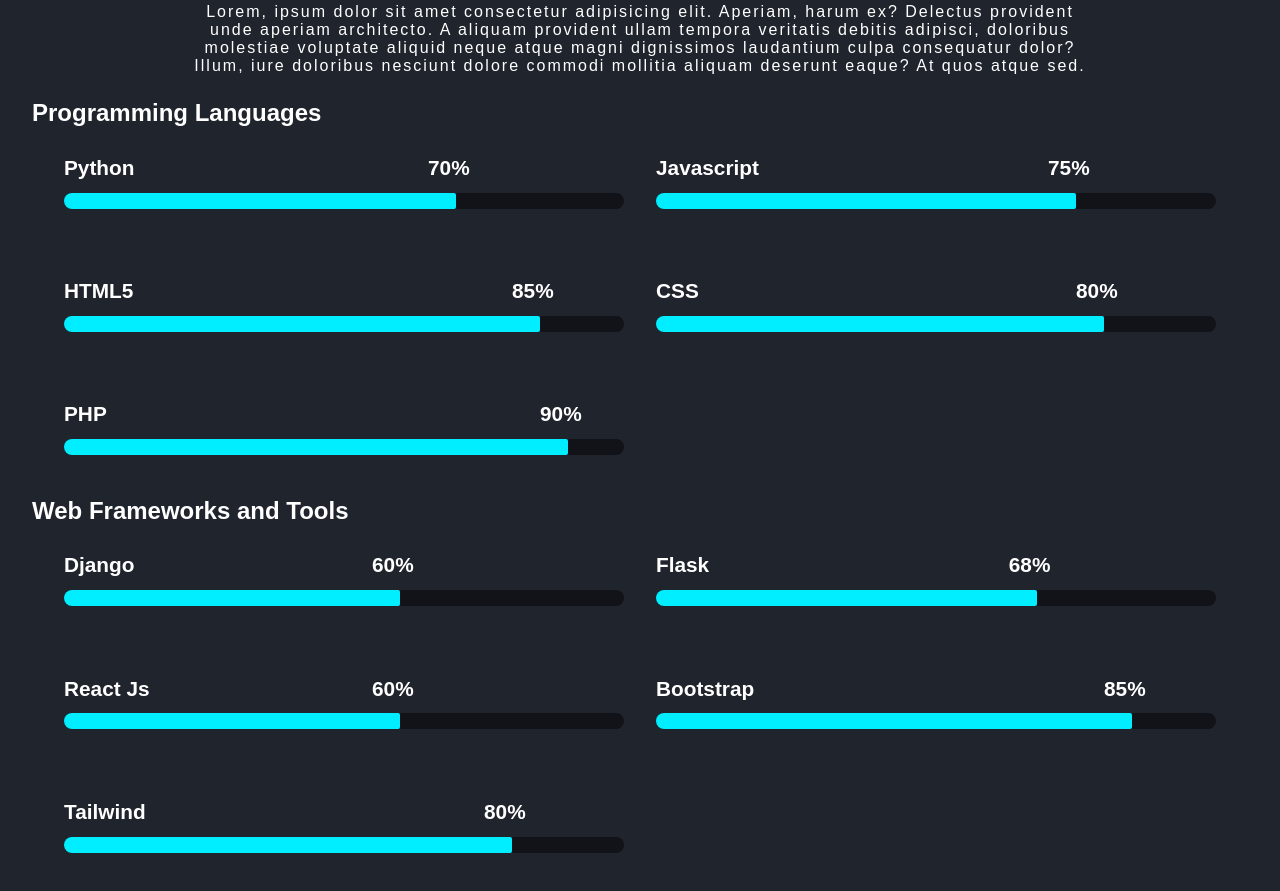
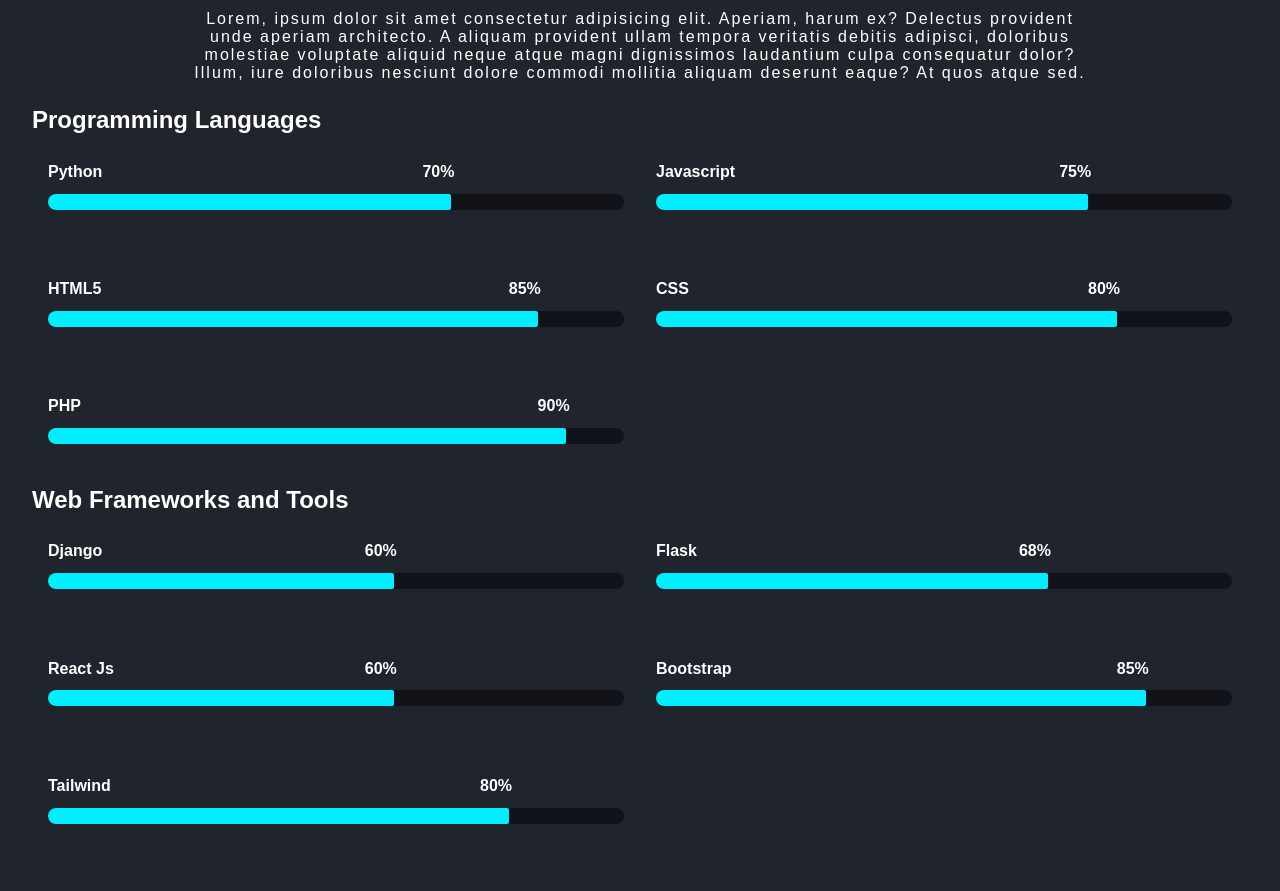
Before and after one commit to Bhuwan597/portfolio, a plain HTML site: page index.html in a window 1280 px wide. Shown: the part 879-1770 px from the top of the page. Drawn offline with nearby package versions, Linux system fonts and the light colour scheme; a script that the page names is missing.

Commit message:
Some Animations

```diff
--- a/css/style.css
+++ b/css/style.css
@@ -82,7 +82,7 @@ animation-delay: 2s,3s;
 .home-content h3 span{
     color: #0ef;
 }
-.home-content h1, .title h2{
+.home-content h1{
     font-size: 56px;
     font-weight: 700;
     margin: -7px 0;
@@ -169,7 +169,7 @@ display: flex;
 justify-content: flex-start;
 font-weight: 700;
 position: relative;
-font-size: 1.3rem;
+font-size: 1rem;
 }
 .skillz .item-text span:last-child{
     position: absolute;
@@ -196,6 +196,8 @@ font-size: 1.3rem;
     margin-left: 63%;
 }
 .title h2{
+    font-size: 56px;
+    font-weight: 700;
     text-align: center !important;
     margin-bottom: 20px;
     color: #0ef;
@@ -203,9 +205,6 @@ font-size: 1.3rem;
 
 }
 .text{
-    opacity: 0;
-    animation: slideLeft 1s ease forwards;
-    animation-delay: 1.5s;
     letter-spacing: 2px;
 }
 .skillz h2{
@@ -252,7 +251,7 @@ font-size: 1.3rem;
     display: grid;
     grid-template-columns: repeat(2,1fr);
     grid-gap: 2rem;
-    padding: 0 4rem;
+    padding: 0 3rem;
 }
 @keyframes slideRight{
     0%{
--- a/index.html
+++ b/index.html
@@ -7,6 +7,7 @@
     <title>Bhuwan Acharya | Portfolio  Website</title>
     <link href='https://unpkg.com/boxicons@2.1.4/css/boxicons.min.css' rel='stylesheet'>
     <link rel="stylesheet" href="css/style.css">
+    <link rel="stylesheet" href="https://unpkg.com/aos@next/dist/aos.css" />
 </head>
 <body>
     <header class="header">
@@ -39,112 +40,121 @@
     </section>
 <section  class="skillz">
     <div class="title">
-        <h2 >My Skills</h2>
+        <h2 data-aos="slide-down">My Skills</h2>
     </div>
-    <p class="text">Lorem, ipsum dolor sit amet consectetur adipisicing elit. Aperiam, harum ex? Delectus provident unde aperiam architecto. A aliquam provident ullam tempora veritatis debitis adipisci, doloribus molestiae voluptate aliquid neque atque magni dignissimos laudantium culpa consequatur dolor? Illum, iure doloribus nesciunt dolore commodi mollitia aliquam deserunt eaque? At quos atque sed.</p>
-    <h2>Programming Languages</h2>
+    <p data-aos="fade" class="text">Lorem, ipsum dolor sit amet consectetur adipisicing elit. Aperiam, harum ex? Delectus provident unde aperiam architecto. A aliquam provident ullam tempora veritatis debitis adipisci, doloribus molestiae voluptate aliquid neque atque magni dignissimos laudantium culpa consequatur dolor? Illum, iure doloribus nesciunt dolore commodi mollitia aliquam deserunt eaque? At quos atque sed.</p>
+    <h2 data-aos="slide-left">Programming Languages</h2>
     <div class="row">
         <div class="item">
-            <div class="item-text">
+            <div class="item-text" data-aos="slide-down">
                 <span>Python</span>
                 <span class="w-70">70%</span>
             </div>
             <div class="progress">
-                <div class="progress-bar w-70"></div>
+                <div class="progress-bar w-70" data-aos="fade-right"></div>
             </div>
         </div>
         <div class="item">
-            <div class="item-text">
+            <div class="item-text"data-aos="slide-down">
                 <span>Javascript</span>
                 <span class="w-75">75%</span>
             </div>
             <div class="progress">
-                <div class="progress-bar w-75"></div>
+                <div class="progress-bar w-75"data-aos="fade-right"></div>
             </div>
         </div>
         <div class="item">
-            <div class="item-text">
+            <div class="item-text"data-aos="slide-down">
                 <span>HTML5</span>
                 <span class="w-85">85%</span>
             </div>
             <div class="progress">
-                <div class="progress-bar w-85"></div>
+                <div class="progress-bar w-85"data-aos="fade-right"></div>
             </div>
         </div>
         <div class="item">
-            <div class="item-text">
+            <div class="item-text"data-aos="slide-down">
                 <span>CSS</span>
                 <span class="w-80">80%</span>
             </div>
             <div class="progress">
-                <div class="progress-bar w-80"></div>
+                <div class="progress-bar w-80"data-aos="fade-right"></div>
             </div>
         </div>
         <div class="item">
-            <div class="item-text">
+            <div class="item-text"data-aos="slide-down">
                 <span>PHP</span>
                 <span class="w-90">90%</span>
             </div>
             <div class="progress">
-                <div class="progress-bar w-90"></div>
+                <div class="progress-bar w-90"data-aos="fade-right"></div>
             </div>
         </div>
 
 
     </div>
-    <h2>Web Frameworks and Tools</h2>
+    <h2 data-aos="slide-left">Web Frameworks and Tools</h2>
 
     <div class="row">
         <div class="item">
-            <div class="item-text">
+            <div class="item-text"data-aos="slide-down">
                 <span>Django</span>
                 <span class="w-60">60%</span>
             </div>
-            <div class="progress">
-                <div class="progress-bar w-60"></div>
+            <div class="progress"data-aos="slide-down">
+                <div class="progress-bar w-60"data-aos="fade-right"></div>
             </div>
         </div>
         <div class="item">
-            <div class="item-text">
+            <div class="item-text"data-aos="slide-down">
                 <span>Flask</span>
                 <span class="w-68">68%</span>
             </div>
             <div class="progress">
-                <div class="progress-bar w-68"></div>
+                <div class="progress-bar w-68"data-aos="fade-right"></div>
             </div>
         </div>
         <div class="item">
-            <div class="item-text">
+            <div class="item-text"data-aos="slide-down">
                 <span>React Js</span>
                 <span class="w-60">60%</span>
             </div>
             <div class="progress">
-                <div class="progress-bar w-60"></div>
+                <div class="progress-bar w-60"data-aos="fade-right"></div>
             </div>
         </div>
         <div class="item">
-            <div class="item-text">
+            <div class="item-text"data-aos="slide-down">
                 <span>Bootstrap</span>
                 <span class="w-85">85%</span>
             </div>
             <div class="progress">
-                <div class="progress-bar w-85"></div>
+                <div class="progress-bar w-85"data-aos="fade-right"></div>
             </div>
         </div>
         <div class="item">
-            <div class="item-text">
+            <div class="item-text"data-aos="slide-down">
                 <span>Tailwind</span>
                 <span class="w-80">80%</span>
             </div>
             <div class="progress">
-                <div class="progress-bar w-80"></div>
+                <div class="progress-bar w-80"data-aos="fade-right"></div>
             </div>
         </div>
 
+    </div>
 
-    </div>
 </section>
+<br><br><br><br>
     <script src="https://cdn.jsdelivr.net/npm/typed.js@2.0.12"></script>
     <script src="js/index.js"></script>
+    <script src="https://unpkg.com/aos@next/dist/aos.js"></script>
+    <script>
+      AOS.init({
+        offset: 100,
+        duration: 500,
+      });
+
+    </script>
 </body>
 </html>
```
